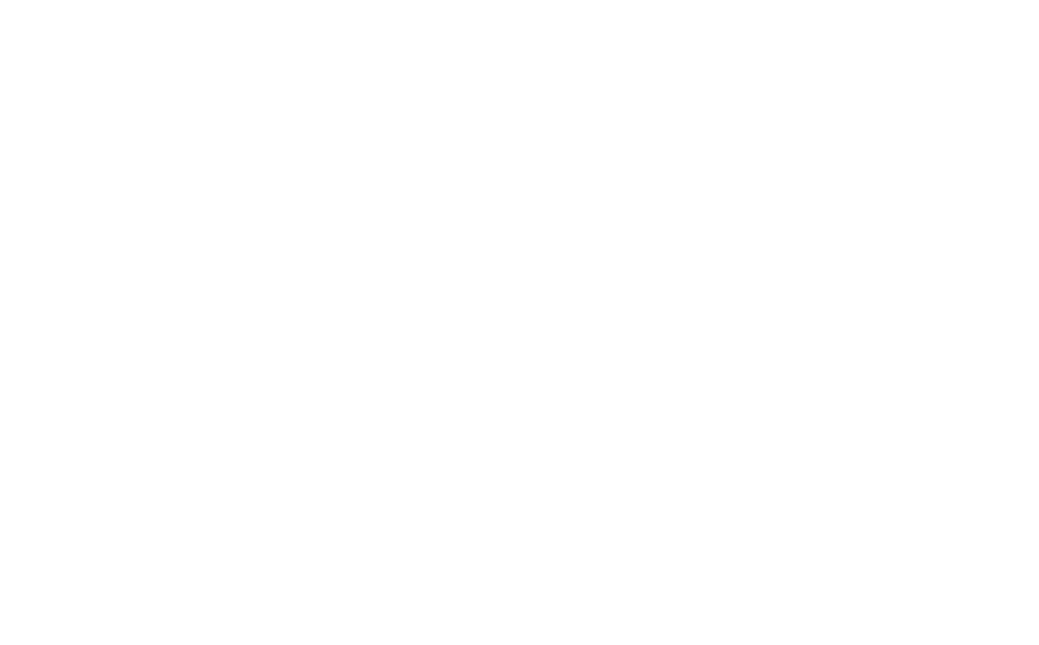
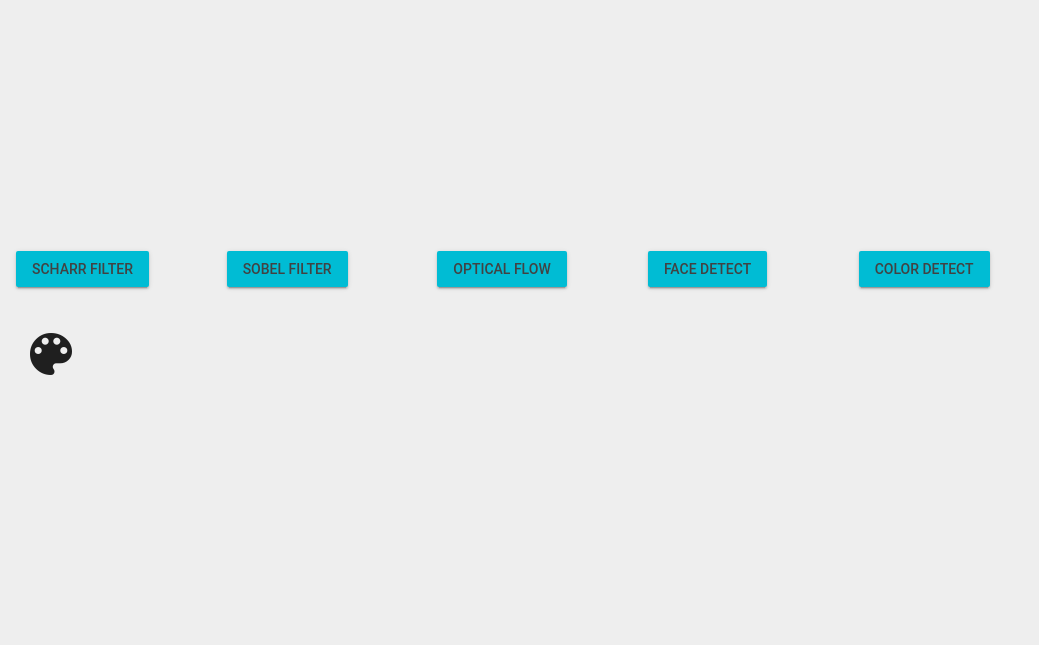
Before and after one commit to ramimanna/ramimanna.github.io, a Node server app: page /projects/tracking in a window 1280 px wide. Before the commit the part shown is empty. Shown: the part 725-1370 px from the top of the page, without its empty margins (0-1039 px from the left). Before the commit the page ends 960 px from the top, so only its background shows below. Run offline with Node 20, Linux system fonts and the light colour scheme; some libraries are stand-ins or nearby versions.

Commit message:
made tracking presentable

```diff
--- a/public/javascripts/video.js
+++ b/public/javascripts/video.js
@@ -1,4 +1,3 @@
-console.log("JS AT YO SERVICE BROTHHA");
 var video = document.querySelector("#myVideo");
 
 navigator.getUserMedia = navigator.getUserMedia || navigator.webkitGetUserMedia || navigator.mozGetUserMedia || navigator.msGetUserMedia || navigator.oGetUserMedia;
--- a/public/stylesheets/trackingStyle.css
+++ b/public/stylesheets/trackingStyle.css
@@ -34,3 +34,33 @@
     -webkit-transform:rotateY(180deg); /* Safari and Chrome */
     -moz-transform:rotateY(180deg); /* Firefox */
 }
+
+#ModeButtons a{
+    text-decoration: none;
+}
+
+#ModeButtons > button{
+    width:150px;
+/*    height:56px;
+*/    display:block;
+    margin: 0 auto;
+}
+body{
+    background: #eee;
+}
+
+i.material-icons{
+    font-size: 56px;
+    margin-left: -16px;
+    font-color:blue !important;
+}
+
+option.material-icons,#ToolButtons i.materialicons{
+    text-align: center;
+    font-size: 36px;
+}
+
+#ColorsButton{
+    width:70px;
+    height:70px;
+}
--- a/views/tracking.jade
+++ b/views/tracking.jade
@@ -8,6 +8,7 @@
     script(type='text/javascript', src='https://ajax.googleapis.com/ajax/libs/jquery/1.8.2/jquery.min.js')
     script(defer='', src='https://code.getmdl.io/1.1.3/material.min.js')
     link(rel='stylesheet', href='https://code.getmdl.io/1.1.3/material.cyan-teal.min.css')
+    link(rel='stylesheet', href='https://fonts.googleapis.com/icon?family=Material+Icons')
 
 
   body
@@ -19,12 +20,46 @@
       //-   #scharr-panel.mdl-tabs__panel.is-active scharr
       //-   #sobel-panel.mdl-tabs__panel sobel
       //-   #grayscale-panel.mdl-tabs__panel grayscale
-    .mdl-layout.layout-js-layout
-        .mdl-typography--display-4 #{mode}
-        canvas#frontCanvas(width='800', height='600')
-        canvas#backingCanvas(width='800', height='600')
-        canvas#videoCanvas(width='800', height='600')
-        video#myVideo(autoplay='true', width='800', height='600', preload='', loop='', muted='')
-        script(src='/javascripts/jsfeat-min.js', type='text/javascript')
-        script(src='/javascripts/video.js', type='text/javascript')
-        script(src='/javascripts/trackers.js', type='text/javascript')
+
+      .mdl-layout.layout-js-layout
+          .mdl-typography--display-4 #{mode}
+          canvas#frontCanvas(width='800', height='600')
+          canvas#backingCanvas(width='800', height='600')
+          canvas#videoCanvas(width='800', height='600')
+          video#myVideo(autoplay='true', width='800', height='600', preload='', loop='', muted='')
+          script(src='/javascripts/jsfeat-min.js', type='text/javascript')
+          script(src='/javascripts/video.js', type='text/javascript')
+          script(src='/javascripts/trackers.js', type='text/javascript')
+      #ModeButtons.mdl-grid
+        .mdl-cell.mdl-cell--2-col
+          a(href='./scharr')
+            button.mdl-button.mdl-js-button.mdl-button--raised.mdl-js-ripple-effect.mdl-button--colored Scharr Filter
+        .mdl-cell.mdl-cell--2-col
+          a(href='./sobel')
+            button.mdl-button.mdl-js-button.mdl-button--raised.mdl-js-ripple-effect.mdl-button--colored Sobel Filter
+        .mdl-cell.mdl-cell--2-col
+          a(href='./opticalflow')
+            button.mdl-button.mdl-js-button.mdl-button--raised.mdl-js-ripple-effect.mdl-button--colored Optical Flow
+        .mdl-cell.mdl-cell--2-col
+          a(href='./facedetect')
+            button.mdl-button.mdl-js-button.mdl-button--raised.mdl-js-ripple-effect.mdl-button--colored Face Detect
+        .mdl-cell.mdl-cell--2-col
+          a(href='./colordetect')
+            button.mdl-button.mdl-js-button.mdl-button--raised.mdl-js-ripple-effect.mdl-button--colored Color Detect
+      .mdl-grid
+        .mdl-cell.mdl-cell--2col
+          button#ColorsButton.mdl-button.mdl-js-button.mdl-button--icon
+            i.material-icons color_lens
+          #Colors.mdl-menu.mdl-js-menu(for='ColorsButton',onchange='getChoice(this.id);')
+            a(href="./green")
+              option.mdl-menu__item.mdl-color--green-300
+            a(href="./purple")
+              option.mdl-menu__item.mdl-color--deep-purple-300
+            a(href="./yellow")
+              option.mdl-menu__item.mdl-color--yellow-300
+            a(href="./red")
+              option.mdl-menu__item.mdl-color--red-300
+            a(href="./cyan")
+              option.mdl-menu__item.mdl-color--cyan-300
+            a(href="./blue")
+              option.mdl-menu__item.mdl-color--indigo-300
```
